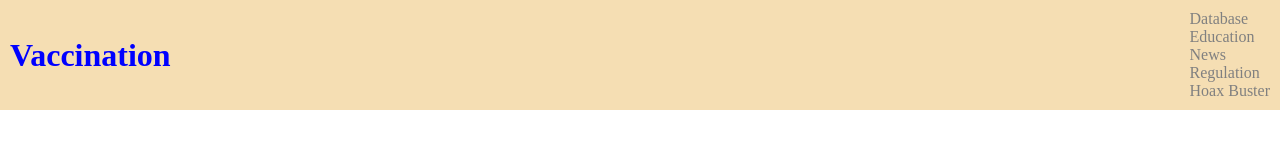
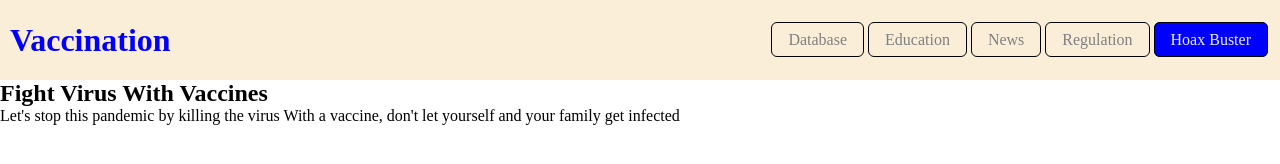
Before and after one commit to jacob-guerrero/LaunchX, a plain HTML site: page practica3/index.html in a window 1280 px wide. Drawn offline with Linux system fonts and the light colour scheme.

Commit message:
Add css to nav-bar and start first section

```diff
--- a/practica3/index.html
+++ b/practica3/index.html
@@ -16,12 +16,16 @@
                 <li><a href="#">Education</a></li>
                 <li><a href="#">News</a></li>
                 <li><a href="#">Regulation</a></li>
-                <li><a href="#">Hoax Buster</a></li>
+                <li id="action"><a href="#">Hoax Buster</a></li>
             </ul>
         </nav>
     </header>
 
     <main>
+        <section>
+            <h2>Fight Virus With Vaccines</h2>
+            <p>Let's stop this pandemic by killing the virus With a vaccine, don't let yourself and your family get infected</p>
+        </section>
 
     </main>
 
--- a/practica3/styles.css
+++ b/practica3/styles.css
@@ -12,15 +12,27 @@ li {
 }
 
 .navbar {
+    height: 10vh;
     display: flex;
     align-items: center;
     justify-content: space-between;
     padding: 10px;
-    background-color: wheat;
+    background-color: rgba(245, 222, 179, 0.5);
     color: #fff;
+}
+.nav-links {
+    display: flex;
 }
 .nav-links a {
     color: gray;
+    margin: 2px;
+    padding: 8px 16px;
+    border-radius: 6px;
+    border: 1px solid black;
+}
+#action a {
+    background-color: blue;
+    color: #eee;
 }
 #head-title {
     font-size: 32px;
```
